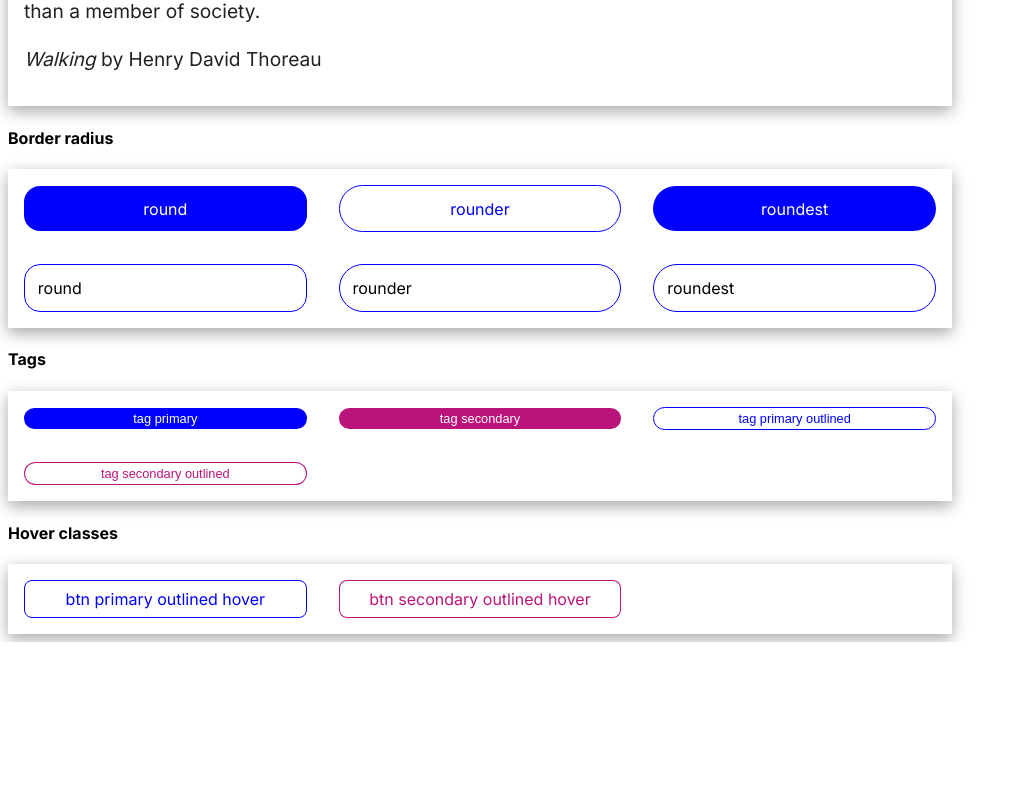
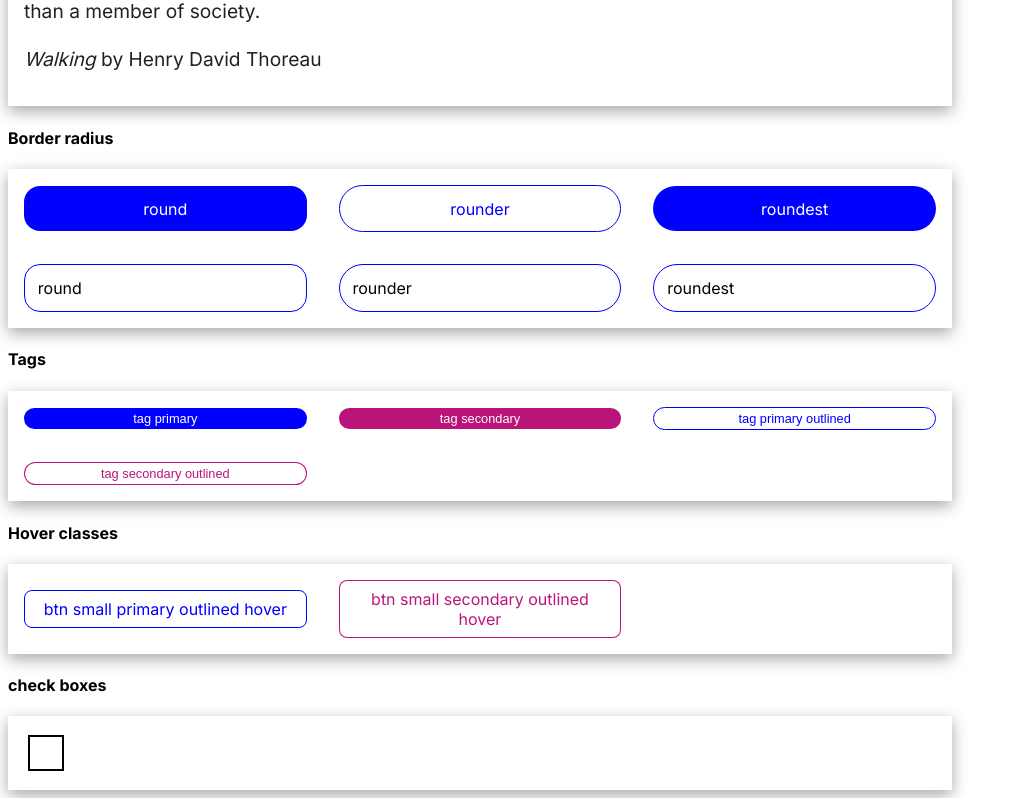
Before and after one commit to arunkumar413/serene-UI, a React (Create React App) app: page / in a window 1280 px wide. Shown: the part 1873-2671 px from the top of the page, without its empty margins (0-1023 px from the left). Before the commit the page ends 2515 px from the top, so only its background shows below. Built offline with nearby package versions, Linux system fonts and the light colour scheme.

Commit message:
saving changes

```diff
--- a/src/App.js
+++ b/src/App.js
@@ -296,14 +296,31 @@ export default function App() {
         >
           <button className="btn small primary outlined hover">
             {" "}
-            btn primary outlined hover{" "}
+            btn small primary outlined hover{" "}
           </button>{" "}
           <button className="btn small secondary outlined hover">
             {" "}
-            btn secondary outlined hover{" "}
+            btn small secondary outlined hover{" "}
           </button>{" "}
         </div>
+        <h4> check boxes</h4>
+
+        <div
+          style={{
+            display: "grid",
+            gridTemplateColumns: "1fr 1fr 1fr",
+            justifyContent: "center",
+            alignItems: "center",
+            gap: "2rem",
+            boxShadow: "rgba(0, 0, 0, 0.35) 0px 5px 15px",
+            padding: "1rem",
+          }}
+        >
+          {" "}
+          <input type="checkbox" />
+        </div>
       </div>
+
       <aside
         style={{
           position: "fixed",
--- a/src/style.css
+++ b/src/style.css
@@ -132,6 +132,40 @@ input.secondary.outlined {
   color: black;
 }
 
+input[type="checkbox"] {
+  appearance: none;
+  width: 1rem;
+  height: 1rem;
+  background-color: white;
+  border: solid 2px black;
+  background-clip: circle(20%);
+  padding: 1rem;
+}
+
+input[type="checkbox"]:hover {
+  background-color: var(--primary-hover-background);
+}
+
+input[type="checkbox"]:checked {
+  border: solid 2px var(--primary-color);
+  background-clip: content-box;
+}
+
+input[type="checkbox"]:checked::after {
+  content: "\2714";
+  font-size: 1rem;
+  position: absolute;
+
+  transform: translate(-50%, -50%);
+}
+
+input[type="checkbox"]:checked {
+  background-color: var(--primary-color);
+  border: solid 2px var(--primary-color);
+
+  /* checked state CSS */
+}
+
 .round {
   border-radius: 1rem;
 }
```
